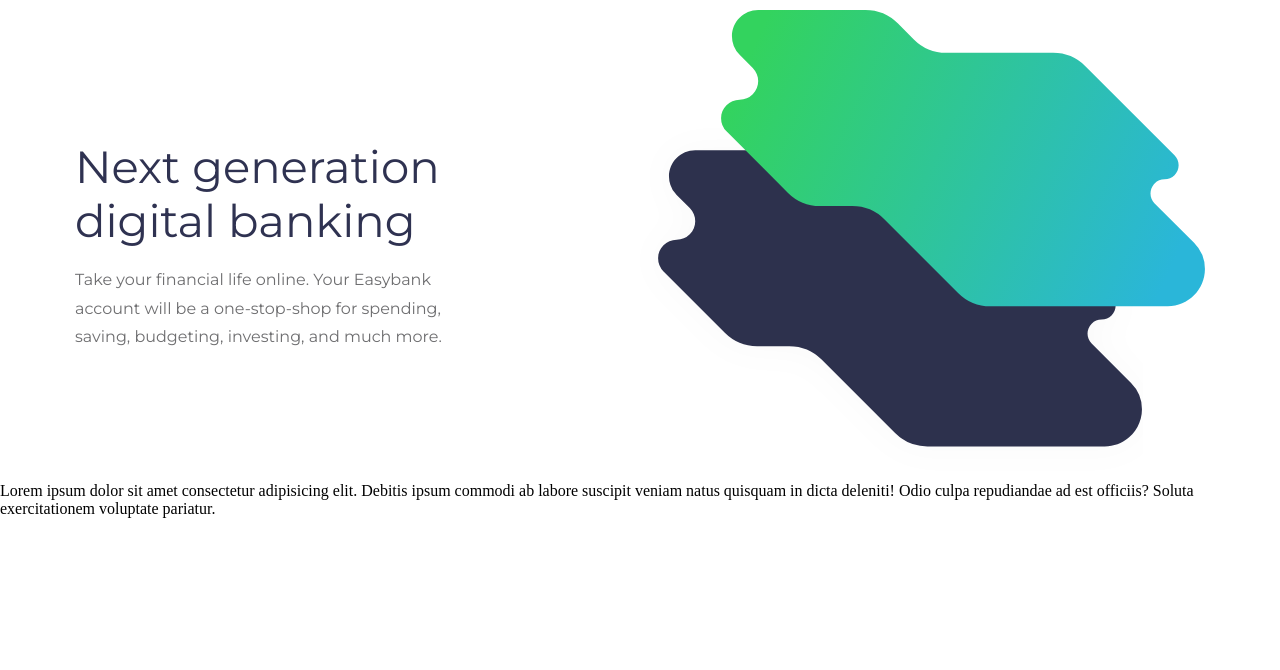
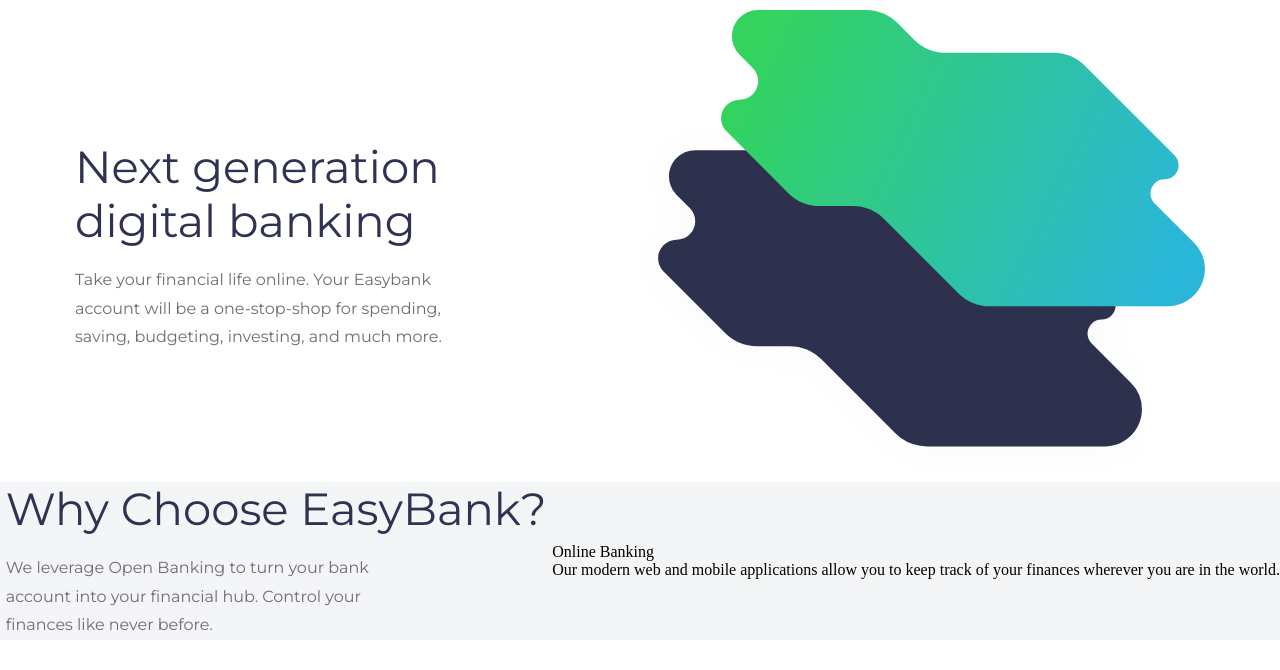
Before and after one commit to Edyane/easybank, a plain HTML site: page index.html in a window 1280 px wide. Shown: the part 70-740 px from the top of the page. Drawn offline with Linux system fonts and the light colour scheme.

Commit message:
Inserindo Novos Elementos na Segnda Seção

```diff
--- a/css/main.css
+++ b/css/main.css
@@ -66,4 +66,19 @@
 
 .second-container {
     background: #F4F5F7;
+    display: flex;
+    align-items: center;
+    justify-content: space-around;
 }
+
+.choose-section {
+    align-items: center;
+    justify-content: space-between;
+    color: #2F3251;
+    max-width: 610px;
+    margin: 0 auto;
+    font-family: 'Montserrat', sans-serif;
+    font-size: 45px;
+    line-height: 1.2em;
+    font-weight: bold 700;
+}
--- a/index.html
+++ b/index.html
@@ -62,9 +62,19 @@
 
 
   <section>
-    <div class="second-first">
-      <div>
-        Lorem ipsum dolor sit amet consectetur adipisicing elit. Debitis ipsum commodi ab labore suscipit veniam natus quisquam in dicta deleniti! Odio culpa repudiandae ad est officiis? Soluta exercitationem voluptate pariatur.
+    <div class="second-container">
+      <div class="choose-section">
+        <p>Why Choose EasyBank?</p>
+        <p class="next-paragraph">We leverage Open Banking to turn your bank account into your financial hub. Control
+          your finances like never before.
+        </p>
+      </div>
+
+      <div class="elements">
+        <p>Online Banking</p>
+        <p>Our modern web and mobile applications allow you to keep track of your finances
+          wherever you are in the world.</p>
+
       </div>
 
 
```
